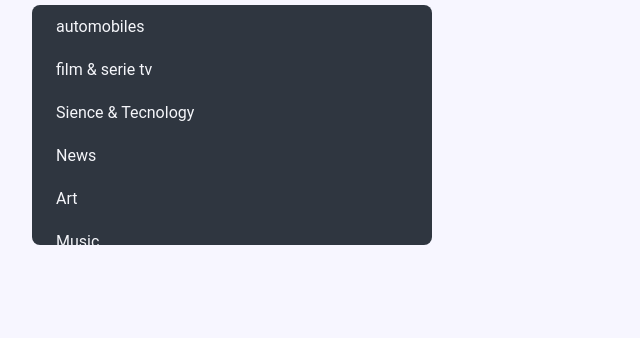
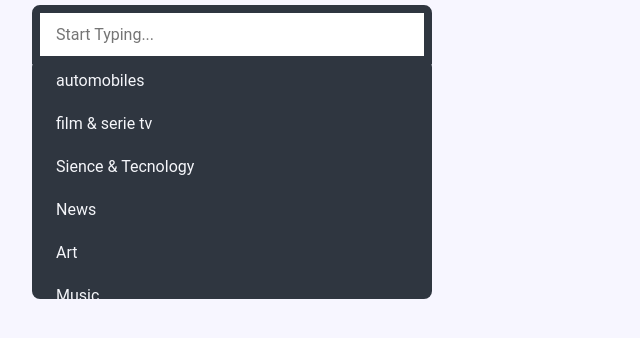
Before and after one commit to Ghezzizzo/city_invaders, a website built with webpack: page src/index.html in a window 1280 px wide. Both pictures are taken after a click on the element "Seleziona la città". Shown: the part 216-554 px from the top of the page, without its empty margins (0-640 px from the left). Built offline with nearby package versions, Linux system fonts and the light colour scheme.

Commit message:
add search box

```diff
--- a/src/css/style.css
+++ b/src/css/style.css
@@ -22,6 +22,7 @@ h2 {
   display: flex;
   width: 400px;
   flex-direction: column;
+  position: relative;
 }
 
 .select-box .options-container {
@@ -51,6 +52,7 @@ h2 {
   max-height: 240px;
   opacity: 1;
   overflow-y: scroll;
+  margin-top: 54px;
 }
 
 .select-box .options-container::-webkit-scrollbar {
@@ -81,3 +83,29 @@ h2 {
 .select-box .option .radio {
   display: none;
 }
+
+/* search-box */
+
+.search-box input {
+  width: 100%;
+  padding: 12px 16px;
+  font-family: "Roboto", sans-serif;
+  font-size: 16px;
+  position: absolute;
+  border-radius: 8px 8px 0 0;
+  z-index: 100;
+  border: 8px solid #2f3640;
+
+  opacity: 0;
+  pointer-events: none;
+  transition: all 0.4s;
+}
+
+.search-box input:focus {
+  outline: none;
+}
+
+.select-box .options-container.active ~ .search-box input {
+  opacity: 1;
+  pointer-events: auto;
+}
--- a/src/index.html
+++ b/src/index.html
@@ -60,6 +60,10 @@
             <div class="selected">
                 Seleziona la città
             </div>
+
+            <div class="search-box">
+                <input type="text" placeholder="Start Typing...">
+            </div>
         </div>
 
 
--- a/src/js/index.js
+++ b/src/js/index.js
@@ -1,4 +1,3 @@
-import '../img/arrow-down.svg';
 import '../css/style.css';
 
 // //  html elements
@@ -21,11 +20,19 @@ import '../css/style.css';
 
 const selected = document.querySelector(".selected");
 const optionsContainer = document.querySelector(".options-container");
+const searchBox = document.querySelector(".search-box input");
 
 const optionsList = document.querySelectorAll(".option");
 
 selected.addEventListener("click",()=>{
     optionsContainer.classList.toggle("active");
+
+    searchBox.value = "";
+    filterList("");
+
+    if (optionsContainer.classList.contains("active")) {
+        searchBox.focus();
+    }
 })
 
 optionsList.forEach( o => {
@@ -34,3 +41,19 @@ optionsList.forEach( o => {
         optionsContainer.classList.remove("active");
     });
 });
+
+searchBox.addEventListener("keyup",(e)=>{
+    filterList(e.target.value);
+})
+
+const filterList = searchTerm => {
+    searchTerm = searchTerm.toLowerCase();
+    optionsList.forEach( option =>{
+        let label = option.firstElementChild.nextElementSibling.innerText.toLowerCase();
+        if (label.indexOf(searchTerm) != -1) {
+            option.style.display = "block";
+        } else {
+            option.style.display = "none";
+        }
+    })
+}
```
